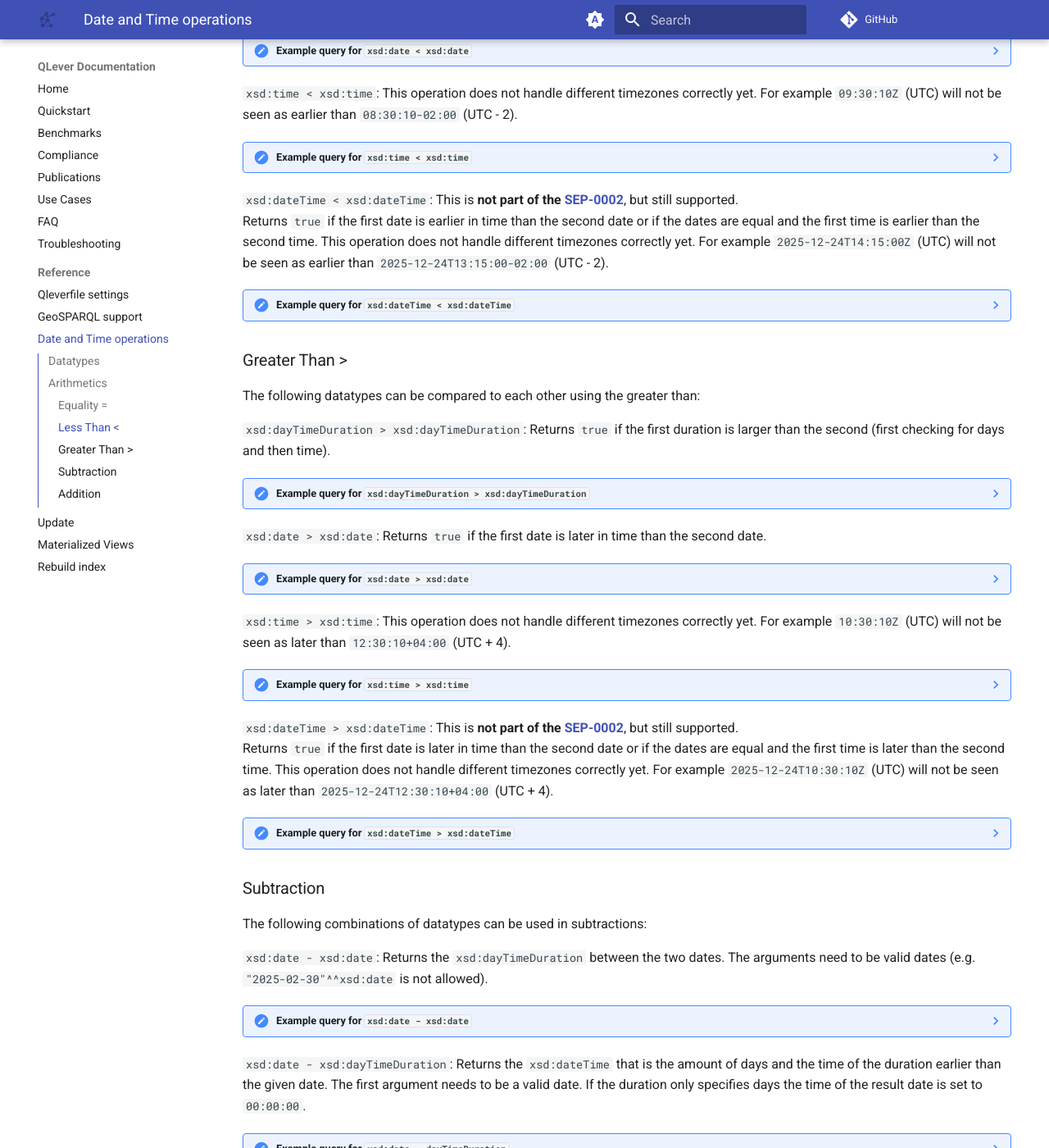
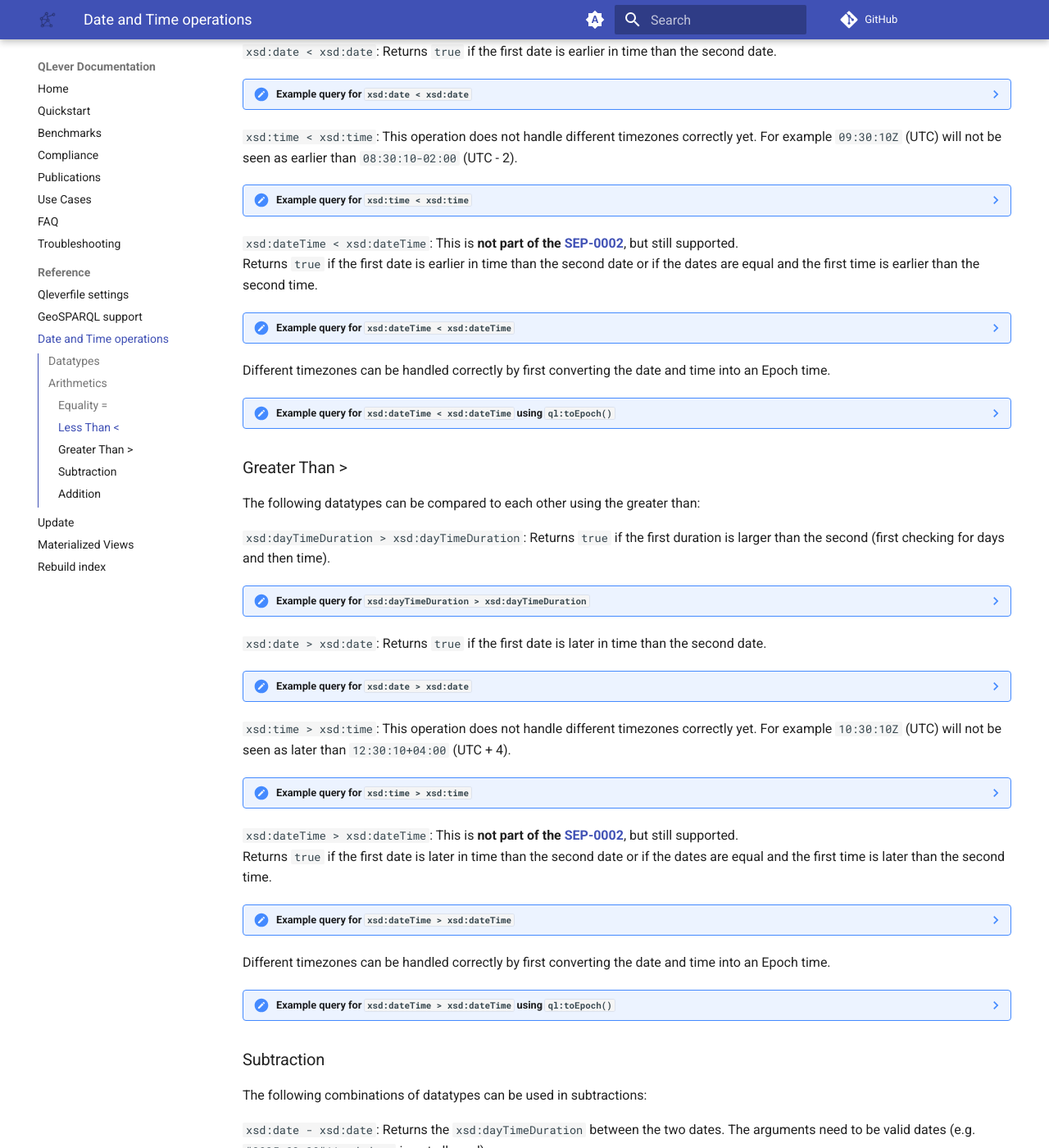
Before and after one commit to qlever-dev/qlever-docs, an MkDocs documentation site: the page built from docs/datetime.md, in a window 1280 px wide and 1400 px high, scrolled down 1685 px. Shown: the whole window at 82% size. Built offline with MkDocs 1.6.1 and Material for MkDocs 9.7.7, drawn with Linux system fonts in a browser that asks for light colours; plug-ins that fetch from the network failed and are left out; comment, search, counter and statistics services are not loaded; the version menu is left out; some of the changed text lies outside the part shown.

Commit message:
Added examples to use ql:toEpoch

````diff
--- a/docs/datetime.md
+++ b/docs/datetime.md
@@ -75,7 +75,6 @@ This operation does not handle different timezones correctly yet. For example `0
 `xsd:dateTime = xsd:dateTime`<a id="dateTimeEQdateTime"></a>:
 This is **not part of the [SEP-0002](https://github.com/w3c/sparql-dev/blob/main/SEP/SEP-0002/sep-0002.md)**, but still supported.
 Two `dateTime` objects are equal if the date parts are equal and the time parts are equal.
-This operation does not handle different timezones correctly yet. For example `2025-12-24T18:15:00Z` (UTC) and `2025-12-24T17:15:00-01:00` (UTC - 1) will not be seen as equal.
 ??? note "Example query for `xsd:dateTime = xsd:dateTime`"
 
     The first two dates and times are equal. The third date has another time.
@@ -89,6 +88,21 @@ This operation does not handle different timezones correctly yet. For example `2
 	    BIND("2025-12-24T18:20:30Z"^^xsd:dateTime AS ?date3)
 		BIND(?date1 = ?date2 AS ?eq)
 		BIND(?date1 = ?date3 AS ?neq)
+    }
+    ```
+Different timezones can be handled correctly by first converting the date and time into an Epoch time.
+??? note "Example query for `xsd:dateTime = xsd:dateTime` using `ql:toEpoch()`"
+
+    The first two dates are equal. The times differ, but the represent the same point in time.
+
+    ```sparql {data-demo-engine="osm-planet"}
+    PREFIX xsd: <http://www.w3.org/2001/XMLSchema#>
+    SELECT ?date1 ?date2 ?neqWithoutEpoch ?eqWithEpoch
+    WHERE {
+        BIND("2025-12-24T18:15:00Z"^^xsd:dateTime AS ?date1)
+	    BIND("2025-12-24T17:15:00-01:00"^^xsd:dateTime AS ?date2)
+		BIND(?date1 = ?date2 AS ?neqWithoutEpoch)
+		BIND(ql:toEpoch(?date1) = ql:toEpoch(?date2) AS ?eqWithEpoch)
     }
     ```
 
@@ -150,7 +164,6 @@ This operation does not handle different timezones correctly yet. For example `0
 `xsd:dateTime < xsd:dateTime`<a id="dateTimeLTdateTime"></a>:
 This is **not part of the [SEP-0002](https://github.com/w3c/sparql-dev/blob/main/SEP/SEP-0002/sep-0002.md)**, but still supported.
 Returns `true` if the first date is earlier in time than the second date or if the dates are equal and the first time is earlier than the second time.
-This operation does not handle different timezones correctly yet. For example `2025-12-24T14:15:00Z` (UTC) will not be seen as earlier than `2025-12-24T13:15:00-02:00` (UTC - 2).
 ??? note "Example query for `xsd:dateTime < xsd:dateTime`"
 
     The dates are equal, but the first time is earlier than the second.
@@ -163,6 +176,21 @@ This operation does not handle different timezones correctly yet. For example `2
 	    BIND("2025-12-24T18:15:00Z"^^xsd:dateTime AS ?date2)
 		BIND(?date1 < ?date2 AS ?lt1)
 		BIND(?date2 < ?date1 AS ?lt2)
+    }
+    ```
+Different timezones can be handled correctly by first converting the date and time into an Epoch time.
+??? note "Example query for `xsd:dateTime < xsd:dateTime` using `ql:toEpoch()`"
+
+    The dates are equal, but the first time is earlier than the second.
+
+    ```sparql {data-demo-engine="osm-planet"}
+    PREFIX xsd: <http://www.w3.org/2001/XMLSchema#>
+    SELECT ?date1 ?date2 ?lt1 ?lt2
+    WHERE {
+        BIND("2025-12-24T14:15:00Z"^^xsd:dateTime AS ?date1)
+	    BIND("2025-12-24T13:15:00-02:00"^^xsd:dateTime AS ?date2)
+		BIND(ql:toEpoch(?date1) < ql:toEpoch(?date2) AS ?lt1)
+		BIND(ql:toEpoch(?date2) < ql:toEpoch(?date1) AS ?lt2)
     }
     ```
 
@@ -224,7 +252,6 @@ This operation does not handle different timezones correctly yet. For example `1
 `xsd:dateTime > xsd:dateTime`<a id="dateTimeGTdateTime"></a>:
 This is **not part of the [SEP-0002](https://github.com/w3c/sparql-dev/blob/main/SEP/SEP-0002/sep-0002.md)**, but still supported.
 Returns `true` if the first date is later in time than the second date or if the dates are equal and the first time is later than the second time.
-This operation does not handle different timezones correctly yet. For example `2025-12-24T10:30:10Z` (UTC) will not be seen as later than `2025-12-24T12:30:10+04:00` (UTC + 4).
 ??? note "Example query for `xsd:dateTime > xsd:dateTime`"
 
     The dates are equal, but the first time is later than the second.
@@ -237,6 +264,21 @@ This operation does not handle different timezones correctly yet. For example `2
 	    BIND("2025-12-24T14:15:00Z"^^xsd:dateTime AS ?date2)
 		BIND(?date1 > ?date2 AS ?gt1)
 		BIND(?date2 > ?date1 AS ?gt2)
+    }
+    ```
+Different timezones can be handled correctly by first converting the date and time into an Epoch time.
+??? note "Example query for `xsd:dateTime > xsd:dateTime` using `ql:toEpoch()`"
+
+    The dates are equal, but the first time is later than the second.
+
+    ```sparql {data-demo-engine="osm-planet"}
+    PREFIX xsd: <http://www.w3.org/2001/XMLSchema#>
+    SELECT ?date1 ?date2 ?gt1 ?gt2
+    WHERE {
+        BIND("2025-12-24T10:30:10Z"^^xsd:dateTime AS ?date1)
+	    BIND("2025-12-24T12:30:10+04:00"^^xsd:dateTime AS ?date2)
+		BIND(ql:toEpoch(?date1) > ql:toEpoch(?date2) AS ?gt1)
+		BIND(ql:toEpoch(?date2) > ql:toEpoch(?date1) AS ?gt2)
     }
     ```
 
````
